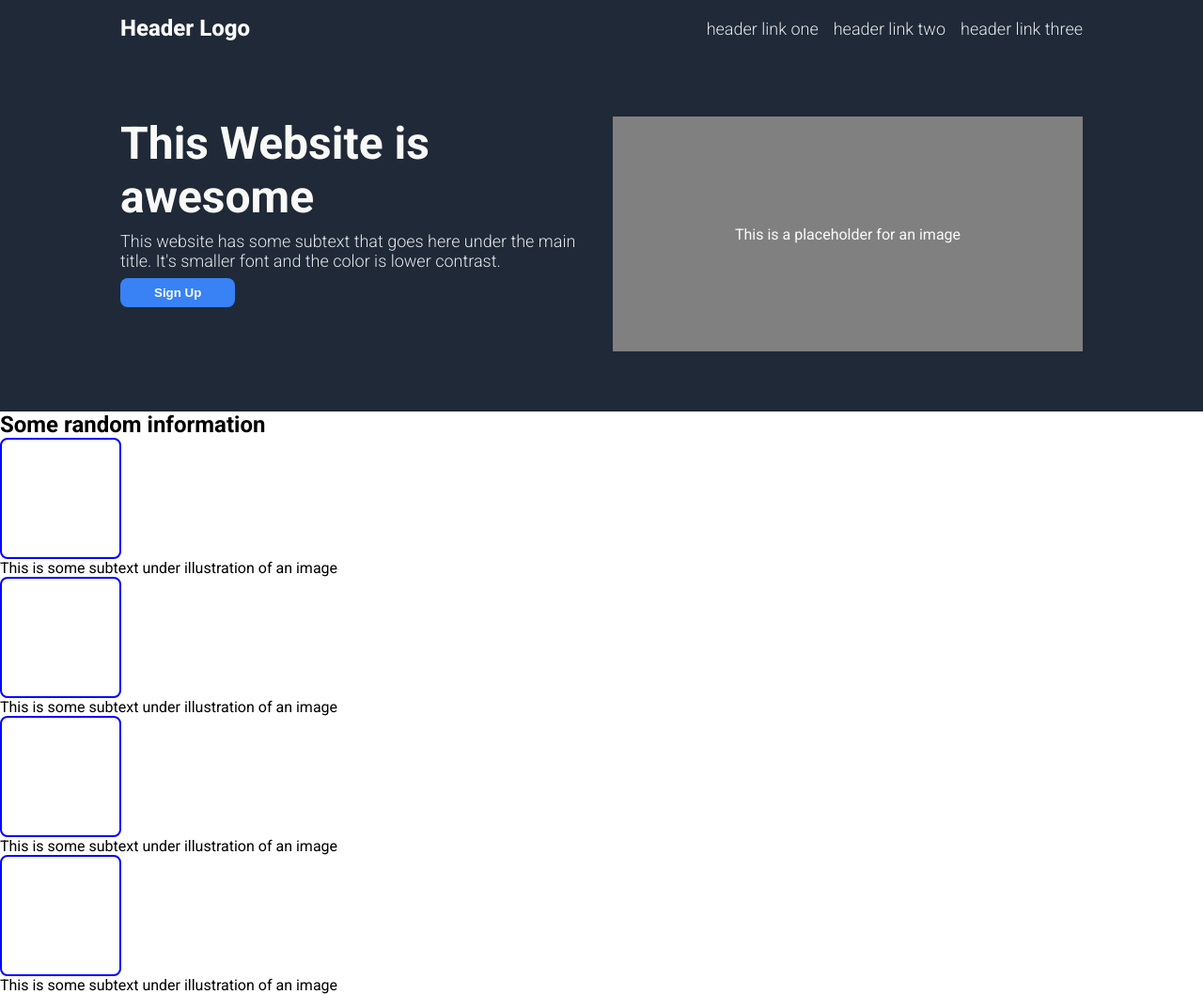
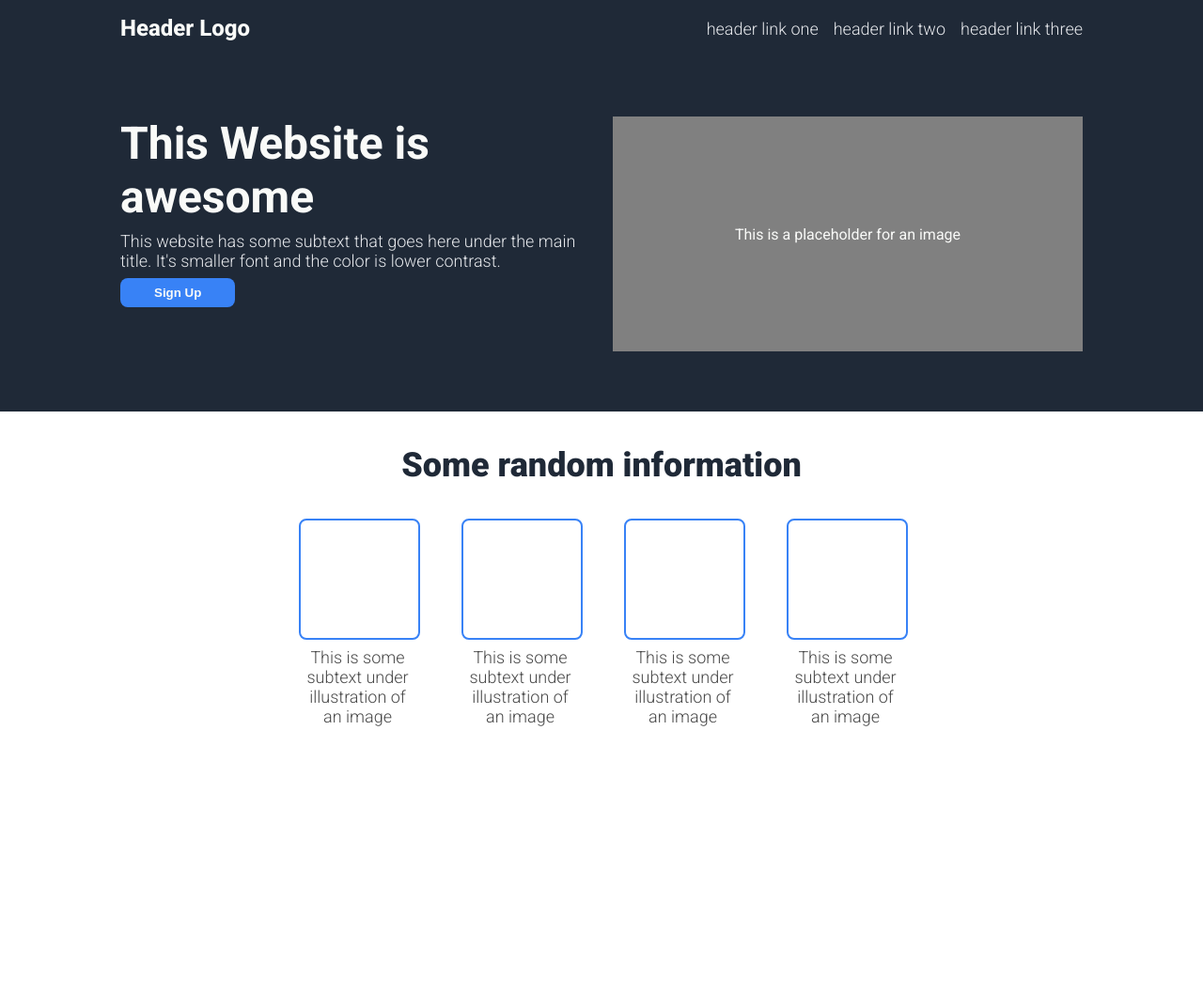
Before and after one commit to A-Shushi/odin-landing-page, a plain HTML site: page index.html in a window 1280 px wide. Shown: the whole page at 94% size. After the commit the page ends 837 px from the top, so only its background shows below. Drawn offline with Linux system fonts and the light colour scheme.

Commit message:
Complete styling for the information section in styles

```diff
--- a/styles.css
+++ b/styles.css
@@ -43,7 +43,8 @@ body {
 }
 
 .header a,
-.hero-content p {
+.hero-content p,
+.information p {
     color: #E5E7EB;
     font-size: 18px;
     font-weight: 300;
@@ -91,9 +92,46 @@ body {
     justify-content: center;
 }
 
+.information {
+    display: flex;
+    flex-direction: column;
+    align-items: center;
+    text-align: center;
+    padding: 0 128px;
+}
+
+.information h2 {
+    font-size: 36px;
+    color: #1F2937;
+    font-weight: 900;
+    margin: 36px 0;
+}
+
+.information-tiles {
+    display: flex;
+    justify-content: center;
+    gap: 48px;
+    flex-wrap: wrap;
+    margin-bottom: 64px;
+}
+
+.tile {
+    display: flex;
+    flex-direction: column;
+    justify-content: center;
+    width: 125px;
+    text-align: center;
+    gap: 8px;
+}
+
+.information p {
+    color: #494949;
+}
+
+/*TODO Replace tile-placeholder with an image later*/
 .tile-placeholder {
     width: 125px;
     height: 125px;
-    border: 2px solid blue;
+    border: 2px solid #3882F6;
     border-radius: 8px;
 }
```
